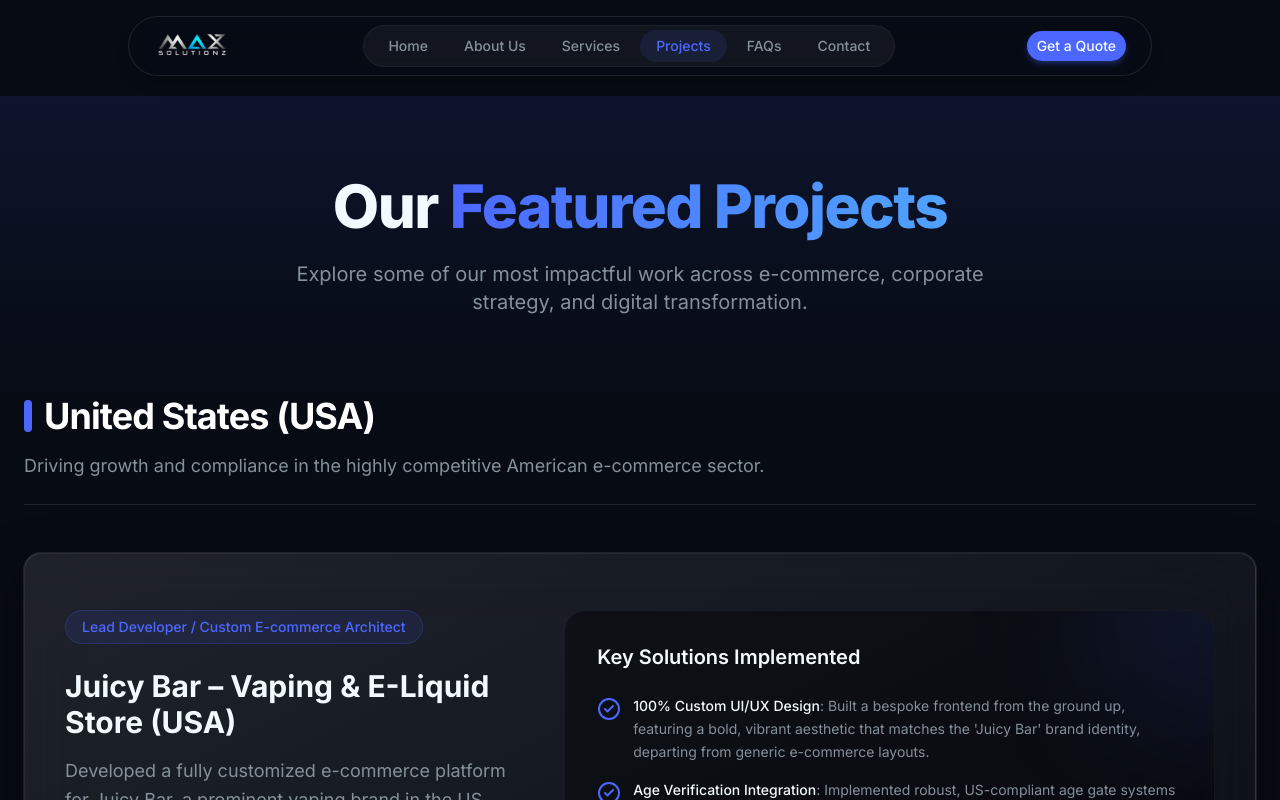
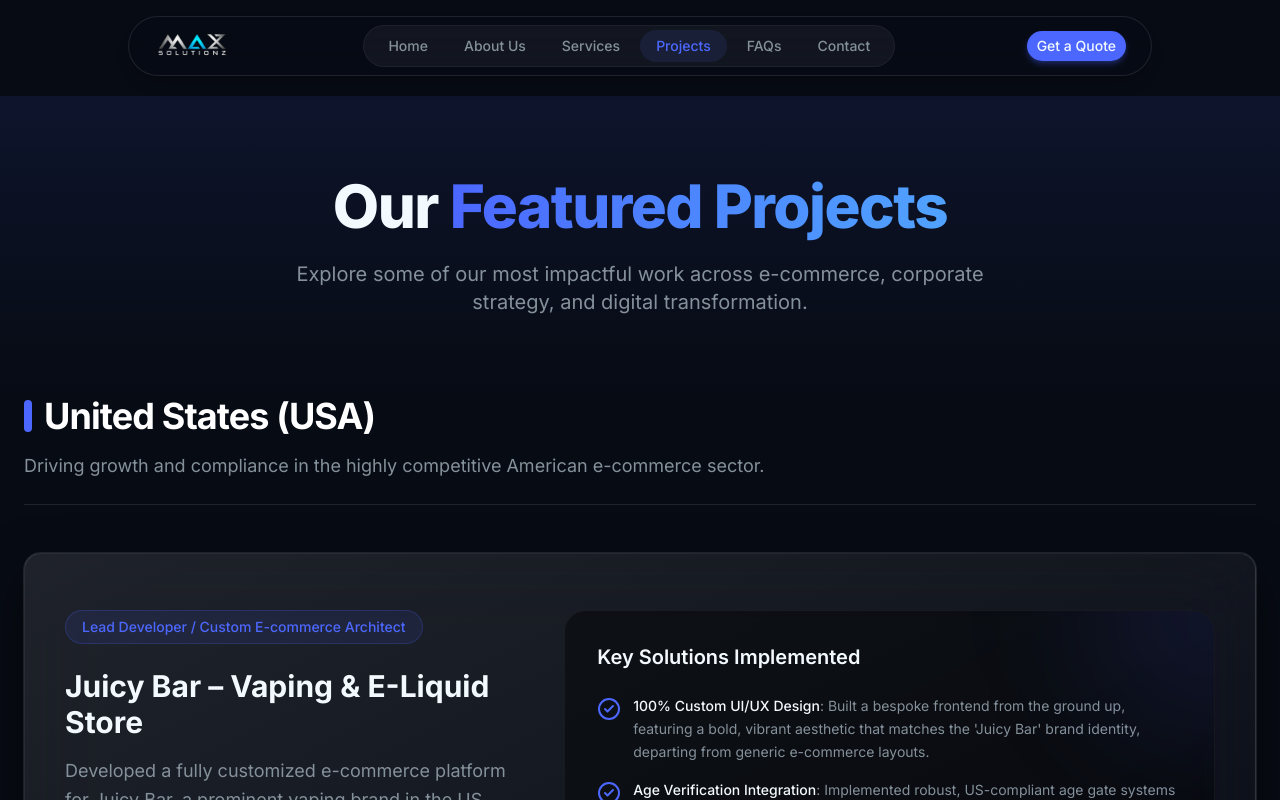
Before and after one commit to hammadarshad778/maxsolutionz-frontend, a Next.js app: page /projects in a window 1280 px wide. Shown: the top 800 px of the page. Built offline with nearby package versions, Linux system fonts and the light colour scheme.

Commit message:
Hide country names from project titles in UI

```diff
--- a/src/app/projects/page.tsx
+++ b/src/app/projects/page.tsx
@@ -88,7 +88,7 @@
                             <div className="inline-block px-4 py-1.5 rounded-full bg-primary/10 border border-primary/20 text-primary text-sm font-medium w-fit mb-6">
                               {project.role}
                             </div>
-                            <h3 className="text-3xl font-bold mb-4">{project.title}</h3>
+                            <h3 className="text-3xl font-bold mb-4">{project.title.replace(/\s*\((USA|Germany|Pakistan|Ukraine|Europe|UK)\)$/, '')}</h3>
                             <p className="text-muted-foreground text-lg mb-6 leading-relaxed">
                               {project.description}
                             </p>
```
